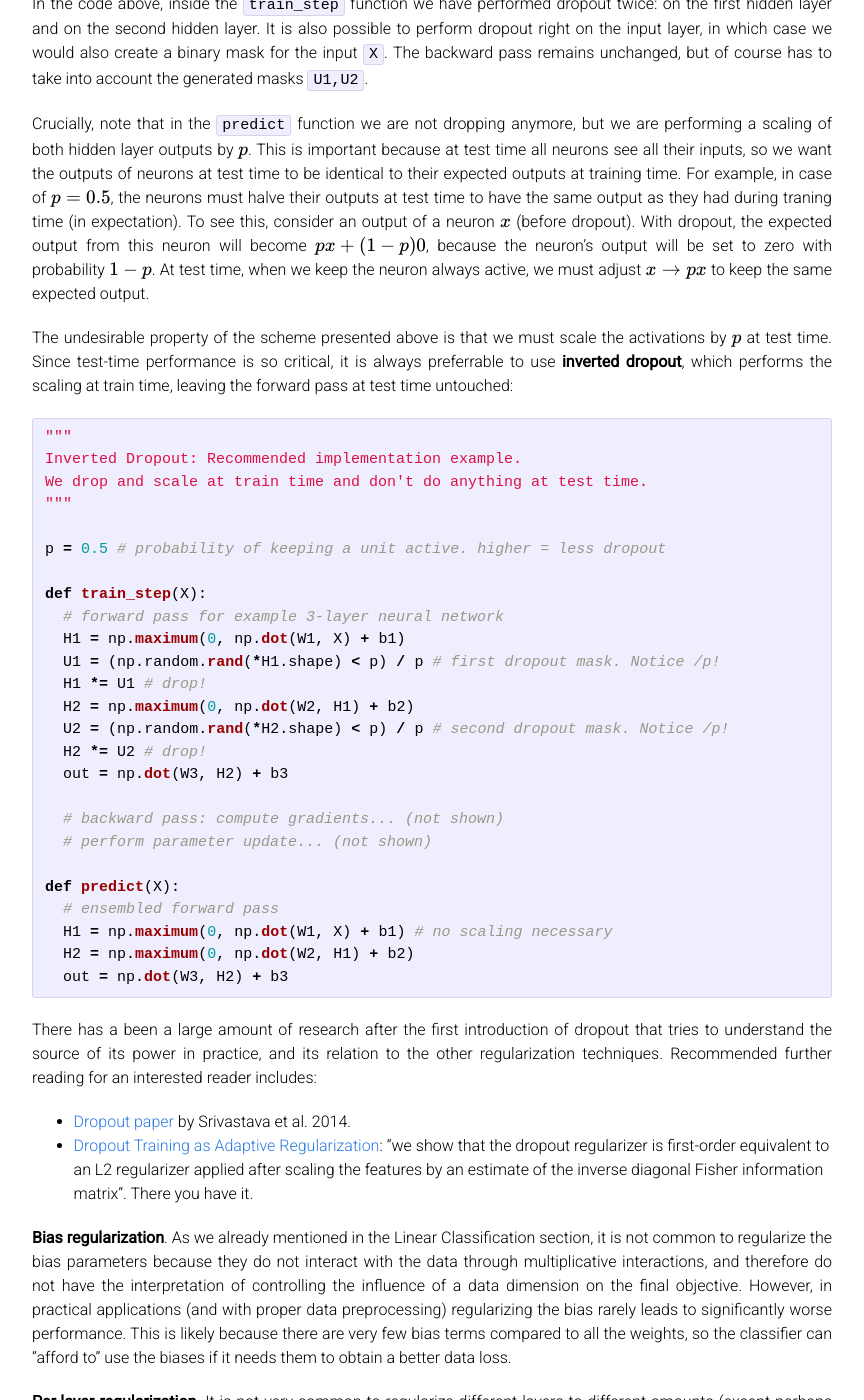
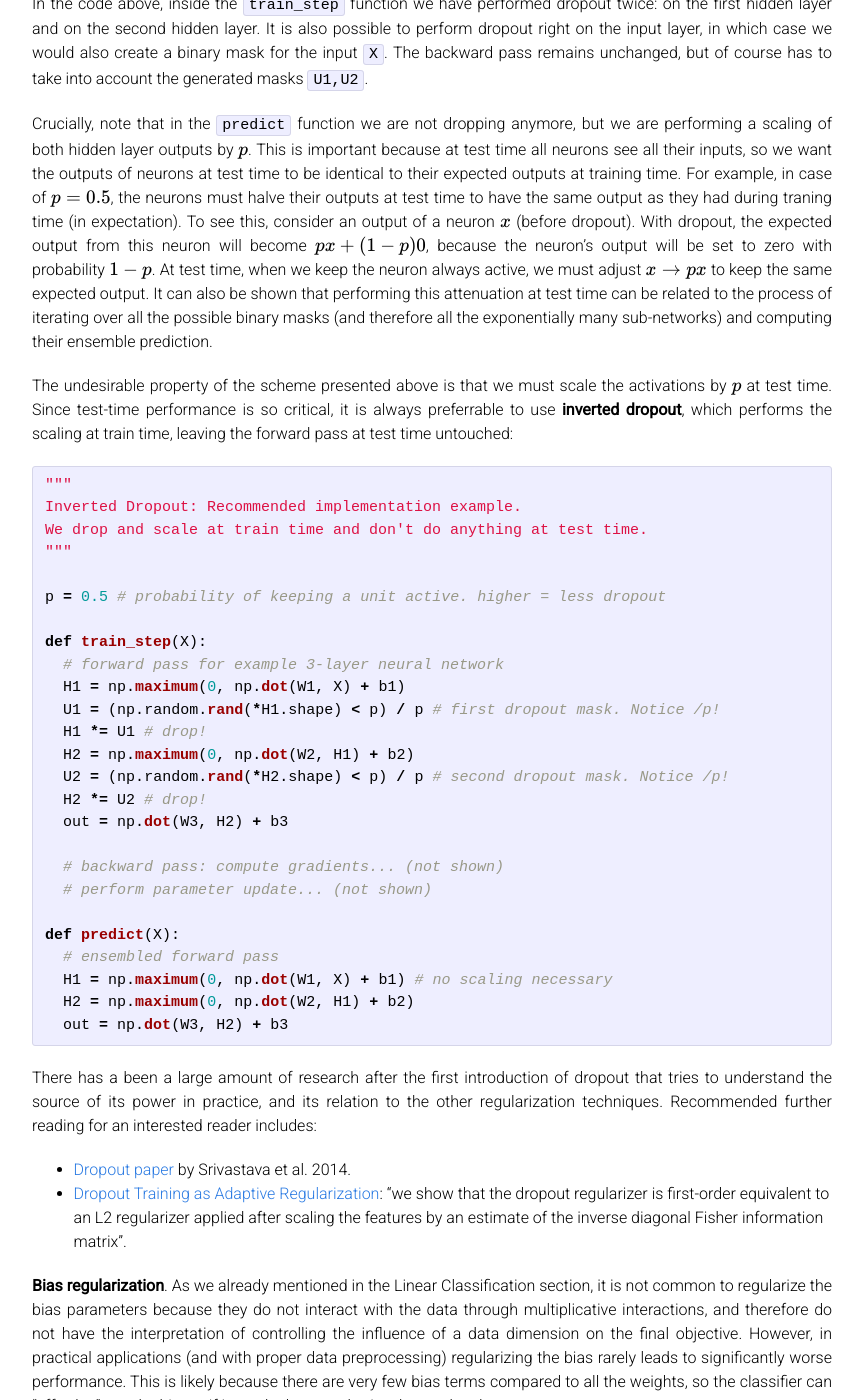
Before and after one commit to cs231n/cs231n.github.io, a Jekyll site: the page built from neural-networks-2.md, in a window 1280 px wide and 1400 px high, scrolled down 7111 px. Shown: the whole window, without its empty margins (208-1072 px from the left). Built offline with Jekyll 4.4.1, drawn with Linux system fonts in a browser that asks for light colours; Markdown is read by kramdown in place of the engine named in the settings; formulas are drawn with MathJax 3.

Commit message:
clarification

```diff
--- a/neural-networks-2.md
+++ b/neural-networks-2.md
@@ -154,7 +154,7 @@ def predict(X):
 
 In the code above, inside the `train_step` function we have performed dropout twice: on the first hidden layer and on the second hidden layer. It is also possible to perform dropout right on the input layer, in which case we would also create a binary mask for the input `X`. The backward pass remains unchanged, but of course has to take into account the generated masks `U1,U2`.
 
-Crucially, note that in the `predict` function we are not dropping anymore, but we are performing a scaling of both hidden layer outputs by \\(p\\). This is important because at test time all neurons see all their inputs, so we want the outputs of neurons at test time to be identical to their expected outputs at training time. For example, in case of \\(p = 0.5\\), the neurons must halve their outputs at test time to have the same output as they had during traning time (in expectation). To see this, consider an output of a neuron \\(x\\) (before dropout). With dropout, the expected output from this neuron will become \\(px + (1-p)0\\), because the neuron's output will be set to zero with probability \\(1-p\\). At test time, when we keep the neuron always active, we must adjust \\(x \rightarrow px\\) to keep the same expected output.
+Crucially, note that in the `predict` function we are not dropping anymore, but we are performing a scaling of both hidden layer outputs by \\(p\\). This is important because at test time all neurons see all their inputs, so we want the outputs of neurons at test time to be identical to their expected outputs at training time. For example, in case of \\(p = 0.5\\), the neurons must halve their outputs at test time to have the same output as they had during traning time (in expectation). To see this, consider an output of a neuron \\(x\\) (before dropout). With dropout, the expected output from this neuron will become \\(px + (1-p)0\\), because the neuron's output will be set to zero with probability \\(1-p\\). At test time, when we keep the neuron always active, we must adjust \\(x \rightarrow px\\) to keep the same expected output. It can also be shown that performing this attenuation at test time can be related to the process of iterating over all the possible binary masks (and therefore all the exponentially many sub-networks) and computing their ensemble prediction.
 
 The undesirable property of the scheme presented above is that we must scale the activations by \\(p\\) at test time. Since test-time performance is so critical, it is always preferrable to use **inverted dropout**, which performs the scaling at train time, leaving the forward pass at test time untouched:
 
@@ -189,7 +189,7 @@ def predict(X):
 There has a been a large amount of research after the first introduction of dropout that tries to understand the source of its power in practice, and its relation to the other regularization techniques. Recommended further reading for an interested reader includes:
 
 - [Dropout paper](http://www.cs.toronto.edu/~rsalakhu/papers/srivastava14a.pdf) by Srivastava et al. 2014.
-- [Dropout Training as Adaptive Regularization](http://papers.nips.cc/paper/4882-dropout-training-as-adaptive-regularization.pdf): "we show that the dropout regularizer is first-order equivalent to an L2 regularizer applied after scaling the features by an estimate of the inverse diagonal Fisher information matrix". There you have it.
+- [Dropout Training as Adaptive Regularization](http://papers.nips.cc/paper/4882-dropout-training-as-adaptive-regularization.pdf): "we show that the dropout regularizer is first-order equivalent to an L2 regularizer applied after scaling the features by an estimate of the inverse diagonal Fisher information matrix".
 
 **Bias regularization**. As we already mentioned in the Linear Classification section, it is not common to regularize the bias parameters because they do not interact with the data through multiplicative interactions, and therefore do not have the interpretation of controlling the influence of a data dimension on the final objective. However, in practical applications (and with proper data preprocessing) regularizing the bias rarely leads to significantly worse performance. This is likely because there are very few bias terms compared to all the weights, so the classifier can "afford to" use the biases if it needs them to obtain a better data loss.
 
```
